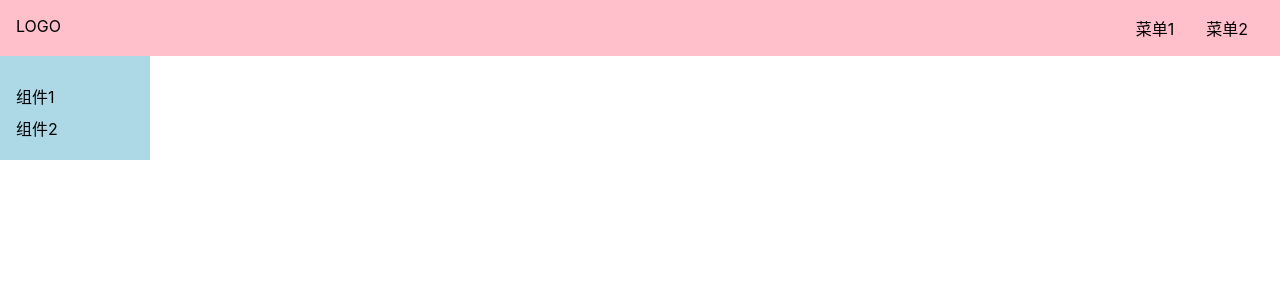
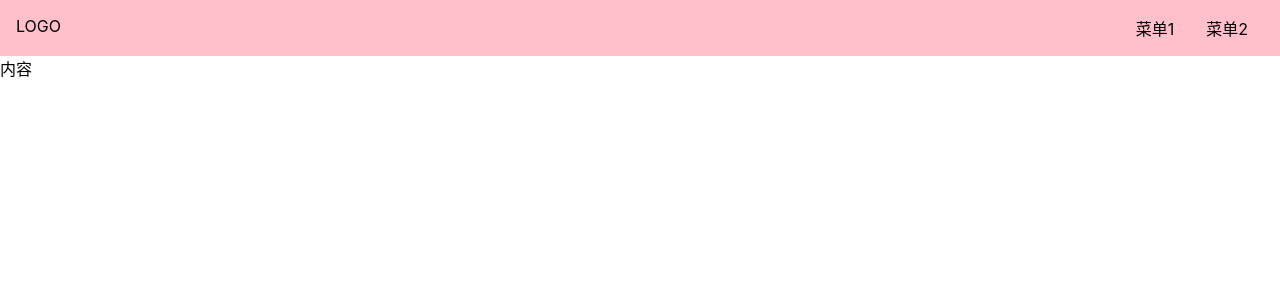
Before and after one commit to linbaijin/vue3-whell, a Vue app: page /doc in a window 1280 px wide. Shown: the top 300 px of the page. Built offline with nearby package versions, Linux system fonts and the light colour scheme.

Commit message:
provide inject实现切换功能

```diff
--- a/src/App.vue
+++ b/src/App.vue
@@ -3,8 +3,13 @@
 </template>
 
 <script lang="ts">
+import { ref, provide } from 'vue'
 
 export default {
   name: 'App',
+  setup() {
+    const menuVisible = ref(false)
+    provide('xxx', menuVisible)
+  }
 }
 </script>
--- a/src/components/Topnav.vue
+++ b/src/components/Topnav.vue
@@ -1,6 +1,6 @@
 <template>
   <div class="topnav">
-        <div class="logo">LOGO</div>
+    <div class="logo" @click="toggleMenuVisible">LOGO</div>
     <ul class="menu">
       <li>菜单1</li>
       <li>菜单2</li>
@@ -9,7 +9,19 @@
 </template>
 
 <script lang="ts">
-export default {}
+import { inject, Ref } from 'vue'
+export default {
+  setup() {
+    const menuVisible = inject<Ref<boolean>>('xxx')
+    console.log('tapnav menuVisible', menuVisible?.value)
+    const toggleMenuVisible = () => {
+      if (menuVisible) {
+        menuVisible.value = !menuVisible.value
+      }
+    }
+    return { toggleMenuVisible }
+  },
+}
 </script>
 
 <style lang="scss">
--- a/src/views/Doc.vue
+++ b/src/views/Doc.vue
@@ -1,11 +1,23 @@
+
 <template>
   <div>
     <Topnav />
     <div class="content">
-            <aside>
+      <aside v-if="menuVisible">
+        <h2>组件列表</h2>
         <ol>
-                    <li>组件1</li>
-                    <li>组件2</li>
+          <li>
+            <router-link to="doc/switch"> switch组件 </router-link>
+          </li>
+          <li>
+            <router-link to="doc/button"> button组件 </router-link>
+          </li>
+          <li>
+            <router-link to="doc/dialog"> dialog组件 </router-link>
+          </li>
+          <li>
+            <router-link to="doc/tabs"> tabs组件 </router-link>
+          </li>
         </ol>
       </aside>
       <main>内容</main>
@@ -14,10 +26,16 @@
 </template>
 
 <script lang="ts">
+import { inject, Ref } from 'vue'
 import Topnav from '../components/Topnav.vue'
 export default {
   name: 'Doc',
   components: { Topnav },
+  setup() {
+    const menuVisible = inject<Ref<boolean>>('xxx')
+    console.log('tapnav menuVisible', menuVisible?.value)
+    return {menuVisible}
+  }
 }
 </script>
 
```
Lines whose indentation alone changed are shown as unchanged.
